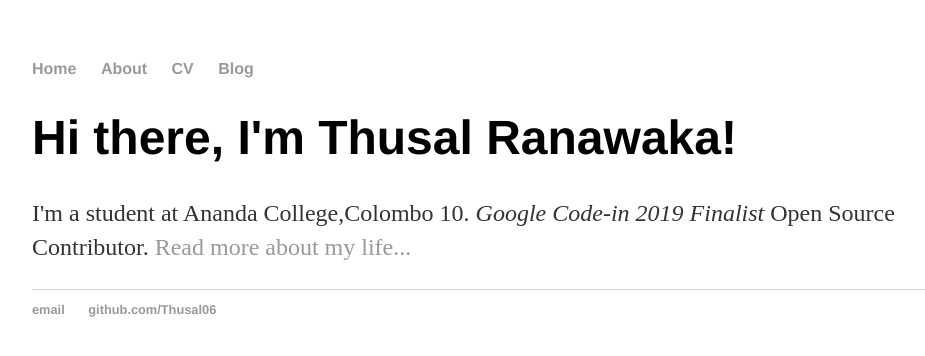
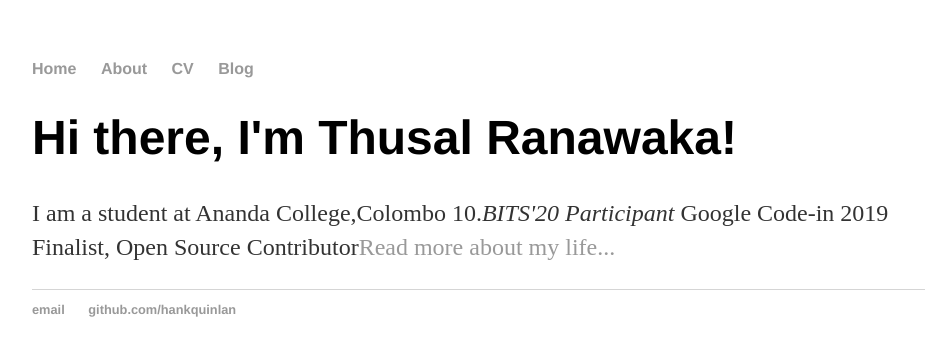
Before and after one commit to Thusal06/Old-Website, a Jekyll site: the page built from index.html, in a window 1280 px wide. Shown: the top 356 px of the page, without its empty margins (160-1085 px from the left). Built offline with Jekyll 4.4.1, drawn with Linux system fonts in a browser that asks for light colours.

Commit message:
Update index.html

```diff
--- a/index.html
+++ b/index.html
@@ -1,31 +1,8 @@
-<!DOCTYPE html>
-<html>
-	<head>
-		<title>R.A.Thusal Ranawaka, Student</title>
-                <!-- link to main stylesheet -->
-                <link rel="stylesheet" type="text/css" href="/css/main.css">
-
-	</head>
-	<body>
-		<nav>
-    		<ul>
-        		<li><a href="/">Home</a></li>
-	        	<li><a href="/about">About</a></li>
-        		<li><a href="/cv">CV</a></li>
-        		<li><a href="/blog">Blog</a></li>
-    		</ul>
-		</nav>
-		<div class="container">
-    		<div class="blurb">
-        		<h1>Hi there, I'm Thusal Ranawaka!</h1>
-				<p>I'm a student at Ananda College,Colombo 10. <em>Google Code-in 2019 Finalist</em> Open Source Contributor. <a href="/about">Read more about my life...</a></p>
-    		</div><!-- /.blurb -->
-		</div><!-- /.container -->
-		<footer>
-    		<ul>
-        		<li><a href="mailto:thusalrana@gmail.com">email</a></li>
-        		<li><a href="https://github.com/Thusal06">github.com/Thusal06</a></li>
-			</ul>
-		</footer>
-	</body>
-</html>
+---
+layout: default
+title: Thusal Ranawaka,Student
+---
+<div class="blurb">
+	<h1>Hi there, I'm Thusal Ranawaka!</h1>
+	<p>I am a student at Ananda College,Colombo 10.<em>BITS'20 Participant</em> Google Code-in 2019 Finalist, Open Source Contributor<a href="/about">Read more about my life...</a></p>
+</div><!-- /.blurb -->
```
